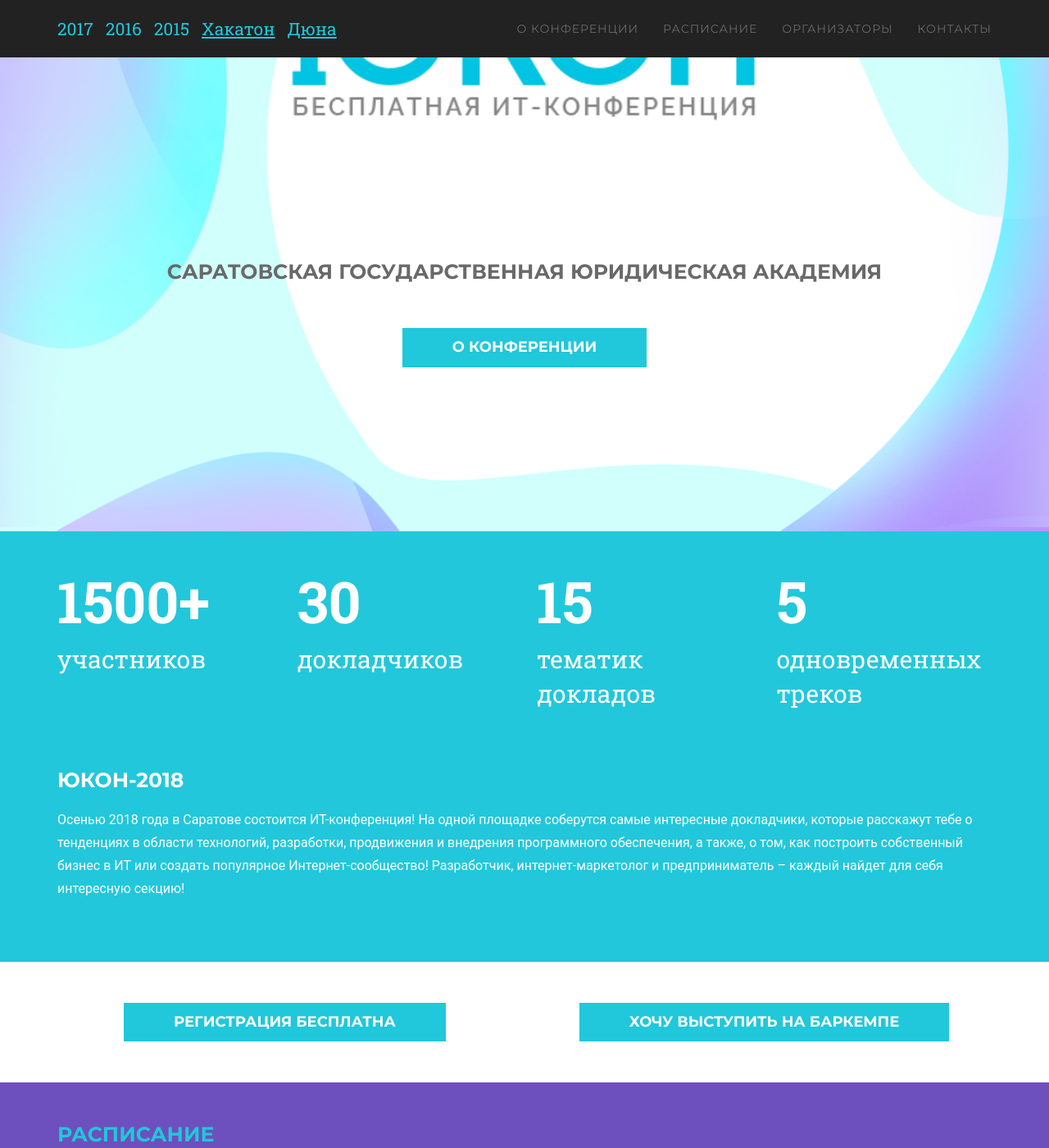
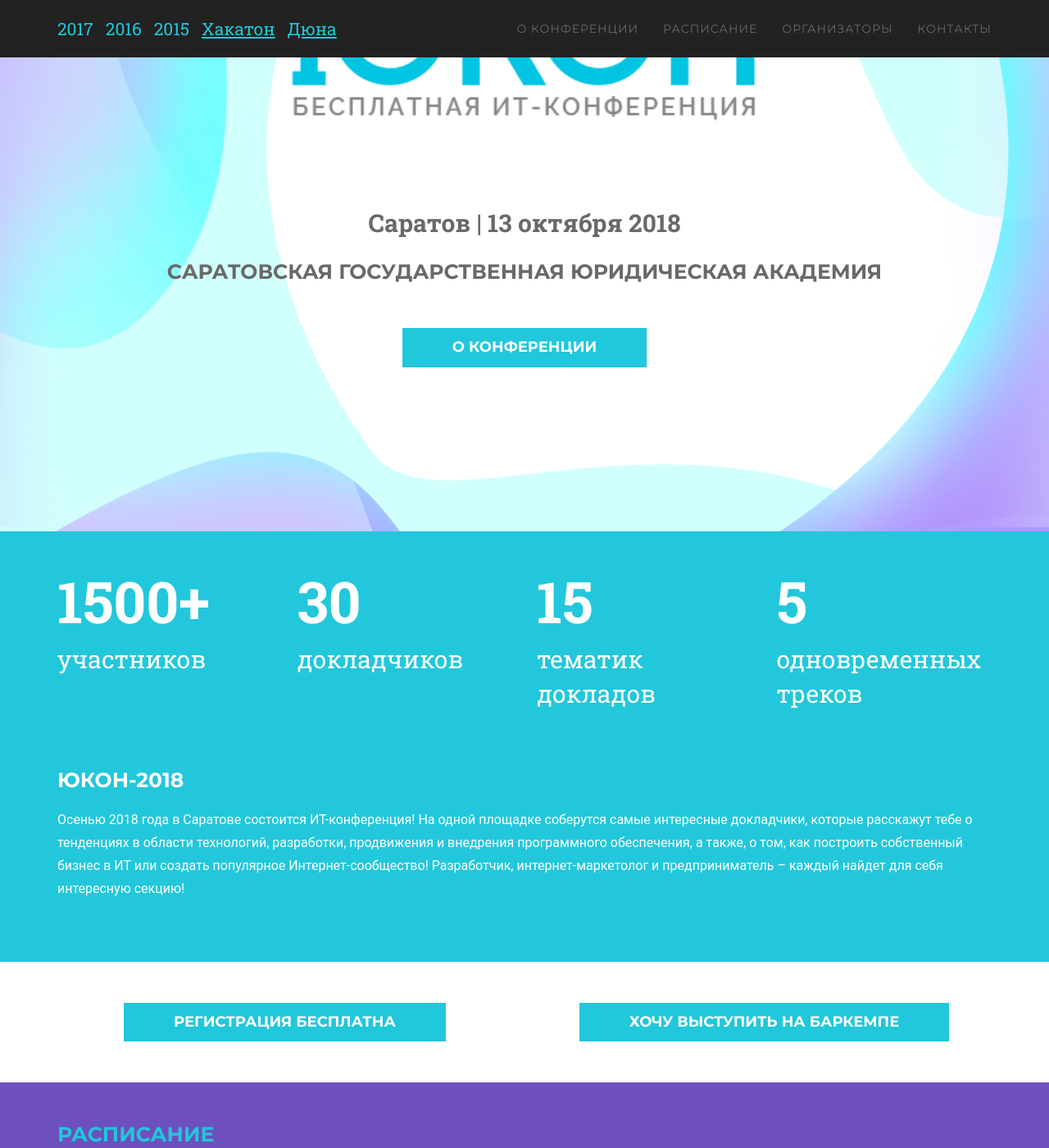
Before and after one commit to youcon/youcon.github.io, a Jekyll site: the page built from index.html, in a window 1280 px wide and 1400 px high, scrolled down 268 px. Shown: the whole window at 82% size. Built offline with Jekyll 4.4.1, drawn with Linux system fonts in a browser that asks for light colours; nearby versions of some CDN libraries; some web fonts are replaced; comment, search, counter and statistics services are not loaded.

Commit message:
Change style

```diff
--- a/static/css/style.css
+++ b/static/css/style.css
@@ -412,7 +412,7 @@
 header .intro-date {
     font-weight: 700;
     font-size: 30px;
-    color: white;
+    color: #696969;
     margin-top: 100px;
     margin-bottom: 20px;
 }
@@ -444,7 +444,7 @@
     header .intro-date {
         font-weight: 700;
         font-size: 30px;
-        color: white;
+        color: #696969;
         margin-top: 100px;
         margin-bottom: 20px;
     }
```
